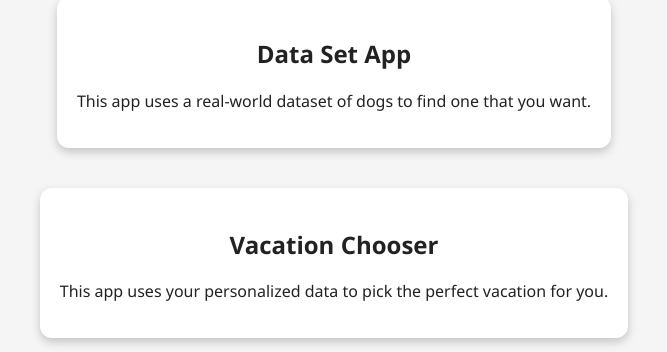
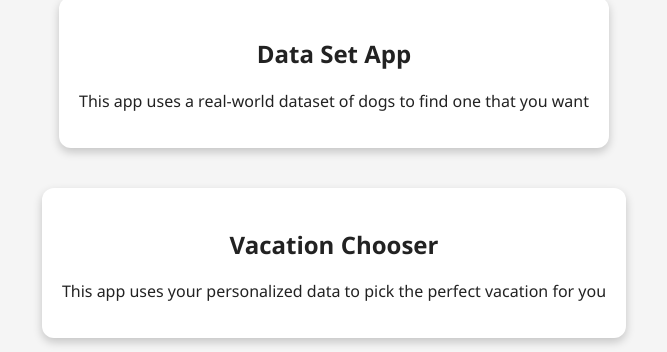
Before and after one commit to Vincent8bui/Vincentbuiwebsite, a plain HTML site: page index.html in a window 1280 px wide. Shown: the part 349-701 px from the top of the page, 306-973 px from the left. Drawn offline with Linux system fonts and the light colour scheme.

Commit message:
Update index.html

```diff
--- a/index.html
+++ b/index.html
@@ -23,11 +23,11 @@
   <section class="showcase">
     <div class="card">
       <h2>Data Set App</h2>
-      <p>This app uses a real-world dataset of dogs to find one that you want.</p>
+      <p>This app uses a real-world dataset of dogs to find one that you want</p>
     </div>
     <div class="card">
       <h2>Vacation Chooser</h2>
-      <p>This app uses your personalized data to pick the perfect vacation for you.</p>
+      <p>This app uses your personalized data to pick the perfect vacation for you</p>
     </div>
   </section>
 </body>
```
